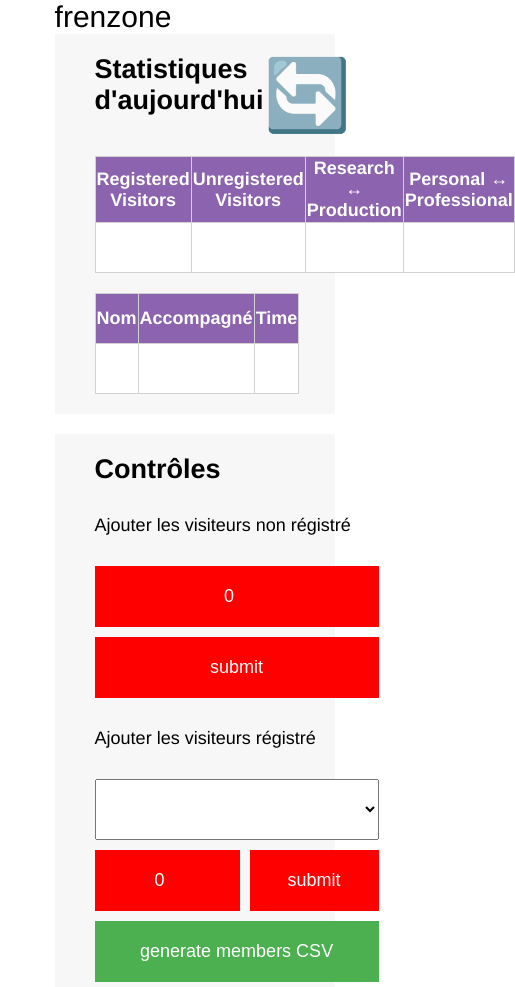
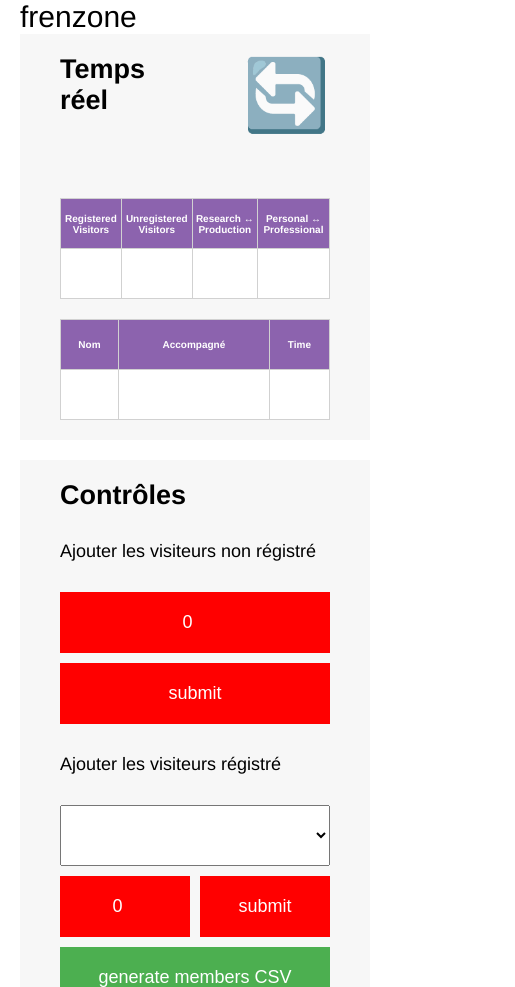
Before and after one commit to FabLabDuPEC/Frenzone, a website: page frontend/admin/admin.html in a window 390 px wide. Shown: the top 987 px of the page, 515 px wide, since content can reach past the window. Drawn offline with nearby package versions, Linux system fonts and the light colour scheme; no server answers.

Commit message:
fixed width and added reduced table font-size for narrow screen devices

```diff
--- a/frontend/admin/admin.html
+++ b/frontend/admin/admin.html
@@ -14,7 +14,7 @@
         <div id="header">frenzone</div>
         <div id="realtimeStatsContainer" class="section">
             <div id="realtimeStatsHeader">
-                <h2>Statistiques d'aujourd'hui</h2>
+                <h2>Temps réel</h2>
                 <div id="date"></div>
                 <div id="refreshStatsButton">🔄</div>
             </div>
--- a/frontend/admin/style.css
+++ b/frontend/admin/style.css
@@ -42,10 +42,10 @@ body {
 }
 
 #container {
-    width: 1100px;
+    width: 945px;
     max-width: 72%;
     margin: 20px;
-    margin-top:0;
+    margin-top: 0;
     display: flex;
     flex-direction: column;
 }
@@ -67,9 +67,21 @@ body {
 
 #realtimeStatsHeader {
     grid-column: 1/-1;
-    display: flex;
-    flex-direction: row;
-    justify-content: space-between;
+    display: grid;
+    grid-template-columns: 1fr 1fr;
+    grid-template-rows: repeat(2, minmax(auto, 1fr));
+}
+
+#date {
+    grid-row: 2;
+}
+
+#refreshStatsButton {
+    justify-self: end;
+    font-size: 70px;
+    cursor: pointer;
+    grid-row: 1/-1;
+    /*align-self: flex-start;*/
 }
 
 #realtimeStatsTable {
@@ -145,7 +157,17 @@ body {
     grid-row: 3;
 }
 
-@media screen and (max-width:1000px) {
+@media screen and (max-width:945px) {
+
+    #container {
+        width: 945px;
+        max-width: 96%;
+        margin: 20px;
+        margin-top: 0;
+        display: flex;
+        flex-direction: column;
+    }
+
     #controlPanel {
         grid-template-columns: 1fr;
         grid-template-rows: repeat(6, auto);
@@ -167,6 +189,13 @@ body {
 
     #accompanyingCount {
         min-width: auto;
+    }
+}
+
+@media screen and (max-width: 550px) {
+
+    table{
+        font-size: 10px;
     }
 }
 
@@ -193,11 +222,6 @@ p {
     margin: 10px 0;
 }
 
-#refreshStatsButton {
-    font-size: 70px;
-    cursor: pointer;
-}
-
 td {
     background-color: white;
 }
@@ -207,7 +231,7 @@ tr {
     text-align: center;
 }
 
-tr > th {
+tr>th {
     color: white;
     background-color: #8c63ae;
 }
@@ -251,7 +275,7 @@ input[type=button]:active {
 }
 
 input[type=number] {
-    width: auto;
+    width: 100%;
 
 }
 
@@ -259,10 +283,10 @@ input[type=number] {
     background-color: red;
 }
 
-.modify + input:hover {
+.modify+input:hover {
     background-color: #e30000;
 }
 
-.modify + input:active {
+.modify+input:active {
     background-color: #d10000;
 }
```
